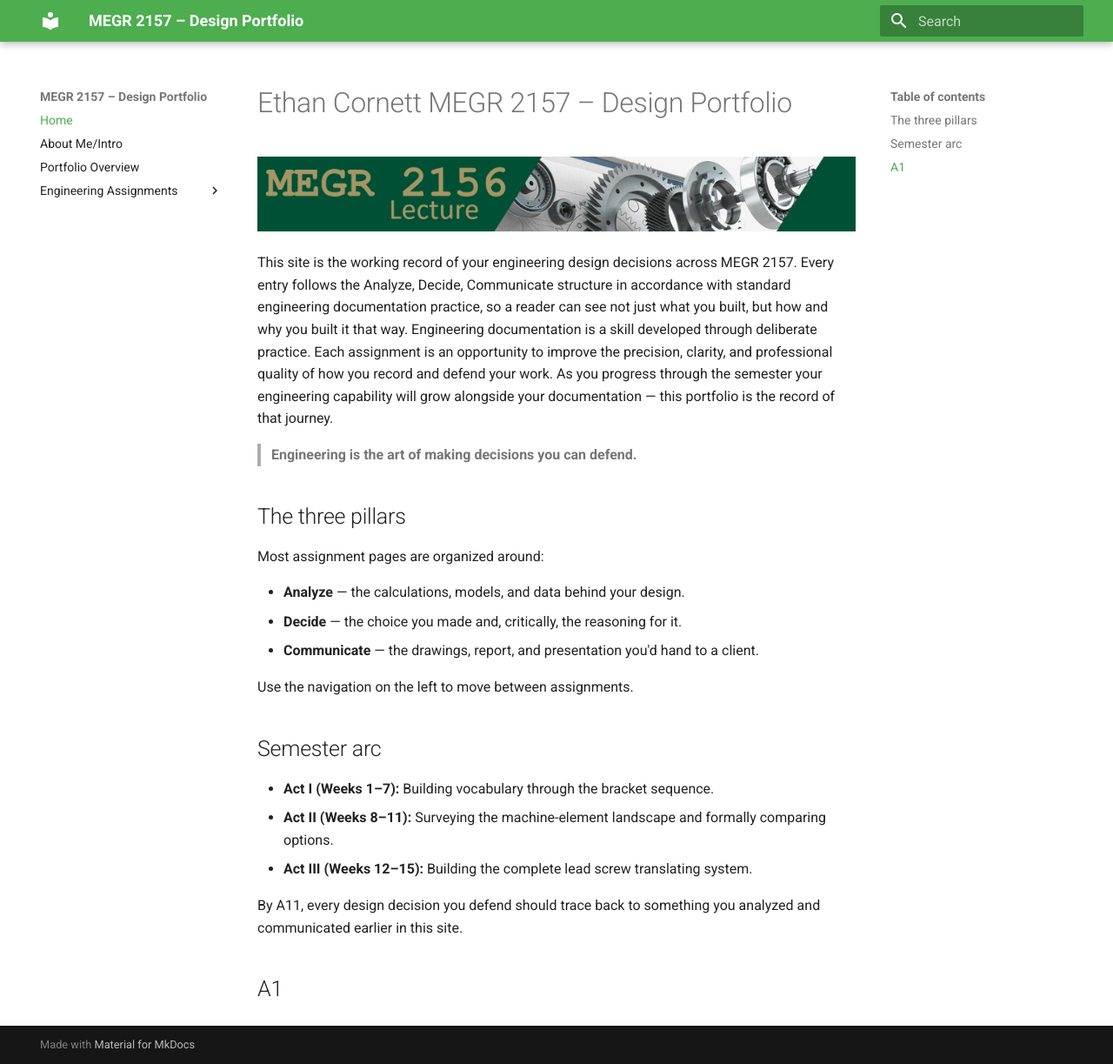
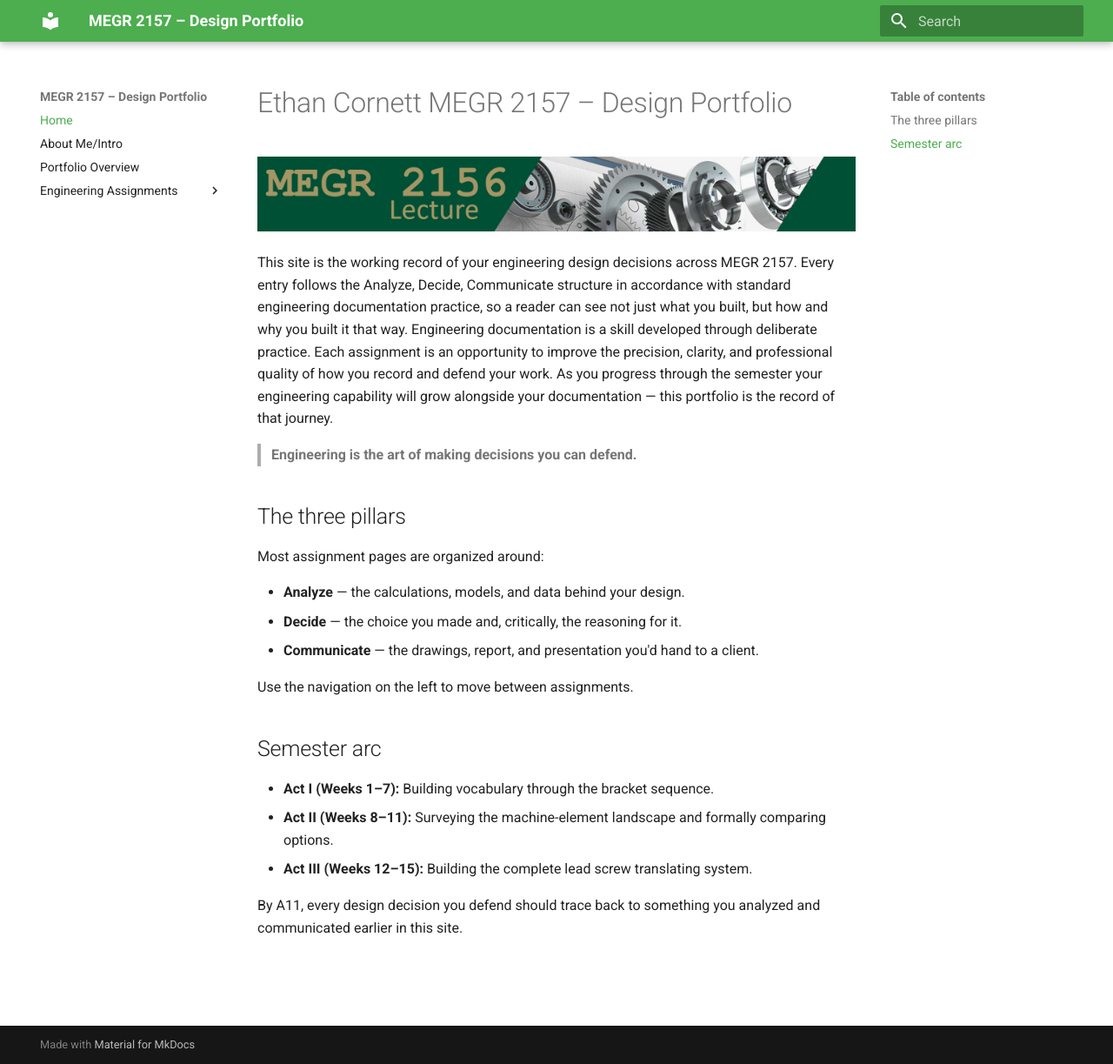
Before and after one commit to Ecornett5806/megr2157-portfolio, an MkDocs documentation site: the page built from docs/index.md, in a window 1280 px wide and 1223 px high. Shown: the whole window at 87% size. Built offline with MkDocs 1.6.1 and Material for MkDocs 9.7.7, drawn with Linux system fonts in a browser that asks for light colours.

```diff
--- a/docs/index.md
+++ b/docs/index.md
@@ -23,4 +23,3 @@ Use the navigation on the left to move between assignments.
 - **Act III (Weeks 12–15):** Building the complete lead screw translating system.
 
 By A11, every design decision you defend should trace back to something you analyzed and communicated earlier in this site.
-## A1
```
